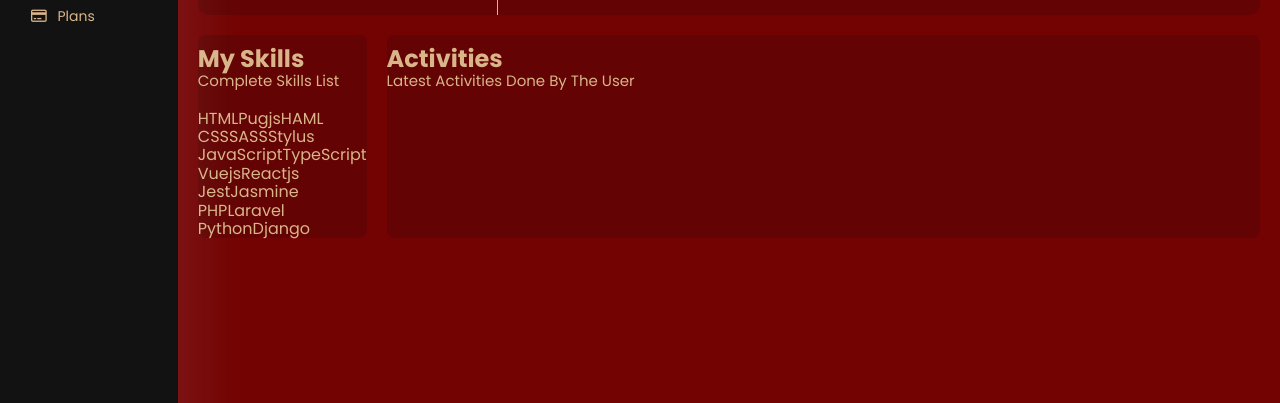
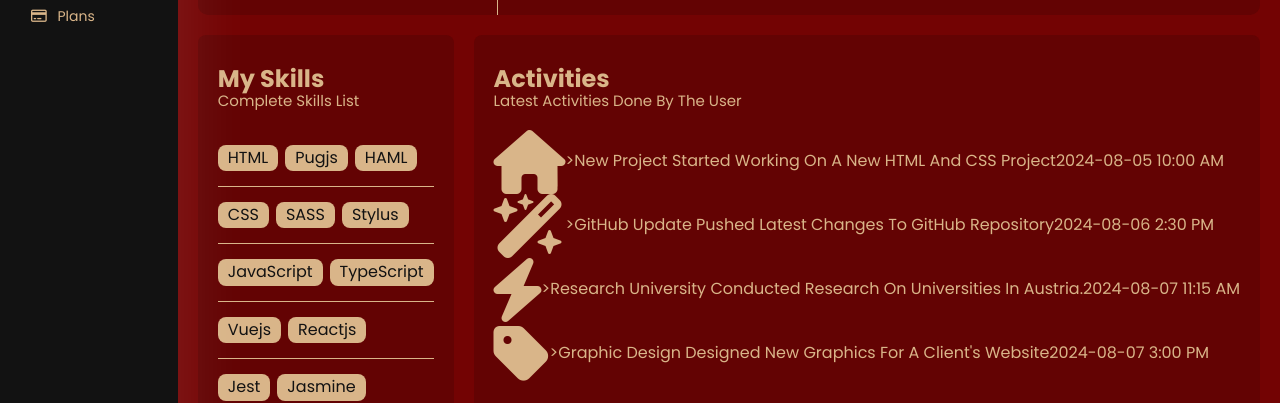
Before and after one commit to ahmedalyfayyad/4th-html-and-css, a plain HTML site: page profile.html in a window 1280 px wide. Shown: the part 406-809 px from the top of the page. Drawn offline with Linux system fonts and the light colour scheme.

Commit message:
add information for profile page

```diff
--- a/css/framework.css
+++ b/css/framework.css
@@ -3,6 +3,7 @@
 .f-wrap{flex-wrap: wrap;}
 .d-grid{display: grid;}
 .d-block{display: block;}
+.d-in-block{display:inline-block;}
 .gap-20{gap:20px;}
 .align-center {align-items: center;}
 .space-between{justify-content: space-between;}
--- a/css/style.css
+++ b/css/style.css
@@ -714,16 +714,31 @@ textarea:focus::placeholder {
   font-weight: normal;
 }
 .profile-page .skills-card{
+  flex-grow: 1;
 
 }
 .profile-page .skills-card ul{
 
 }
 .profile-page .skills-card ul li{
+  padding: 15px 0;
+}
+.profile-page .skills-card ul li:not(:last-child){
+  border-bottom: 1px solid var(--main-color);
+}
+.profile-page .skills-card ul li span{
+  display: inline-flex;
+  padding:4px 10px;
+  color: var(--background-base);
+  background-color: var(--main-color);
+  border-radius: var(--main-radius);
+}
+.profile-page .skills-card ul li span:not(:last-child){
+  margin-right: 7px;
+}
 
-}
 .profile-page .activities{
-  flex-grow: 1;
+  flex-grow: 2;
 }
 
 /* Start Media */
--- a/profile.html
+++ b/profile.html
@@ -156,14 +156,15 @@
                             </div>
                             <div class="">
                                 <span class="">Notable Traits</span>
-                                <span class="fw-bold">Always wears a mask, operates mainly at night, known for swift justice</span>
+                                <span class="fw-bold">Always wears a mask, operates mainly at night, known for swift
+                                    justice</span>
                             </div>
                         </div>
                     </div>
                 </div>
                 <div class="other-data d-flex gap-20 c-gold">
-                    <div class="skills-card bg-red-alt mt-20 rad-8">
-                        <h2 class="mt-0 mt-10">my skills</h2>
+                    <div class="skills-card bg-red-alt mt-20 rad-8 p-20">
+                        <h2 class="mt-0 mt-10 ">my skills</h2>
                         <p class="mt-0 mb-20 fs-15">complete skills list</p>
                         <ul class="m-0 txt-c-mobile">
                             <li><span>HTML</span><span>Pugjs</span><span>HAML</span></li>
@@ -173,16 +174,61 @@
                             <li><span>Jest</span><span>Jasmine</span></li>
                             <li><span>PHP</span><span>Laravel</span></li>
                             <li><span>Python</span><span>Django</span></li>
-                          </ul>
+                        </ul>
                     </div>
-                    <div class="activities bg-red-alt mt-20 rad-8">
+                    <div class="activities bg-red-alt mt-20 rad-8 p-20">
                         <h2 class="mt-0 mt-10">activities</h2>
                         <p class="mt-0 mb-20 fs-15">latest activities done by the user</p>
+                        <div class="activity d-flex align-center txt-c-mobile">
+                            <i class="fa-solid fa-house fa-4x d-in-block"></i>
+                            <div class="info">
+                                <span class="d-block-mb-10"></span>>New Project</span>
+                                <span>Started working on a new HTML and CSS project</span>
+                            </div>
+                            <div class="date">
+                                <span class="d-block-mb-10">2024-08-05</span>
+                                <span class="">10:00 AM</span>
+                            </div>
+                        </div>
+                        <div class="activity d-flex align-center txt-c-mobile">
+                            <i class="fa-solid fa-wand-magic-sparkles fa-4x"></i>
+                            <div class="info">
+                                <span class="d-block-mb-10"></span>>GitHub Update</span>
+                                <span>Pushed latest changes to GitHub repository</span>
+                            </div>
+                            <div class="date">
+                                <span class="d-block-mb-10">2024-08-06</span>
+                                <span class="">2:30 PM</span>
+                            </div>
+                        </div>
+                        <div class="activity d-flex align-center txt-c-mobile">
+                            <i class="fa-solid fa-bolt fa-4x d-in-block"></i>
+                            <div class="info">
+                                <span class="d-block-mb-10"></span>>Research University</span>
+                                <span>Conducted research on universities in Austria.</span>
+                            </div>
+                            <div class="date">
+                                <span class="d-block-mb-10">2024-08-07</span>
+                                <span class="">11:15 AM</span>
+                            </div>
+                        </div>
+                        <div class="activity d-flex align-center txt-c-mobile">
+                            <i class="fa-solid fa-tag fa-4x d-in-block"></i>
+                            <div class="info">
+                                <span class="d-block-mb-10"></span>>Graphic Design</span>
+                                <span>Designed new graphics for a client's website</span>
+                            </div>
+                            <div class="date">
+                                <span class="d-block-mb-10"> 2024-08-07</span>
+                                <span class="">3:00 PM</span>
+                            </div>
+                        </div>
                     </div>
                 </div>
             </div>
         </div>
     </div>
+    </div>
 </body>
 
 </html>
```
Also changed, not shown: images/earth-grid-select-language-button.png (added), images/front-store.png (added), images/magic-wand-auto-fix-button.png (added), images/shopping-cart.png (added).
